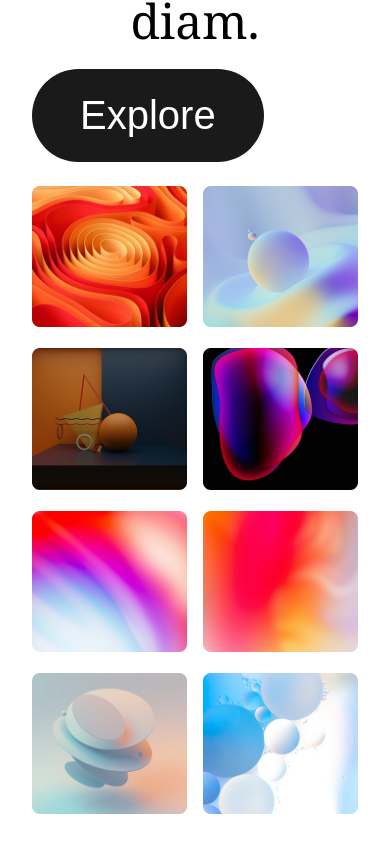
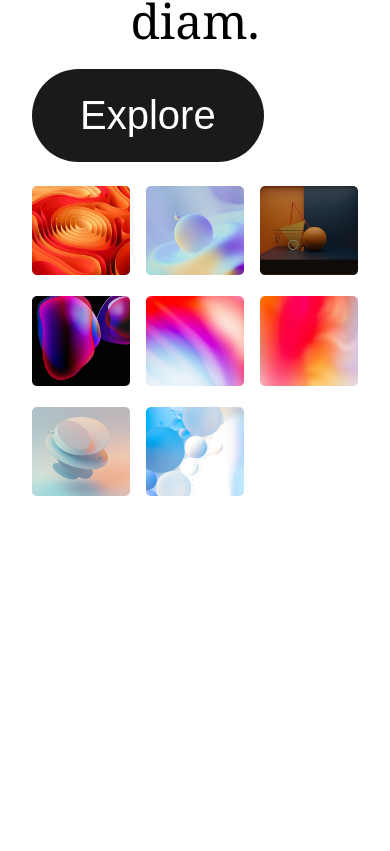
Before and after one commit to ali-kongoriko/mwenaro-figma-design01-discover-beauty-around-world, a plain HTML site: page index.html in a window 390 px wide. Shown: the part 1502-2353 px from the top of the page. After the commit the page ends 2035 px from the top, so only its background shows below. Drawn offline with Linux system fonts and the light colour scheme.

```diff
--- a/css/mystyle.css
+++ b/css/mystyle.css
@@ -56,3 +56,10 @@
   grid-template-columns: 1fr 1fr;
   gap: 1rem;
 }
+
+/* above 768 media querry */
+.image-list {
+  display: grid;
+  grid-template-columns: repeat(3, 1fr);
+  gap: 1rem;
+}
```
